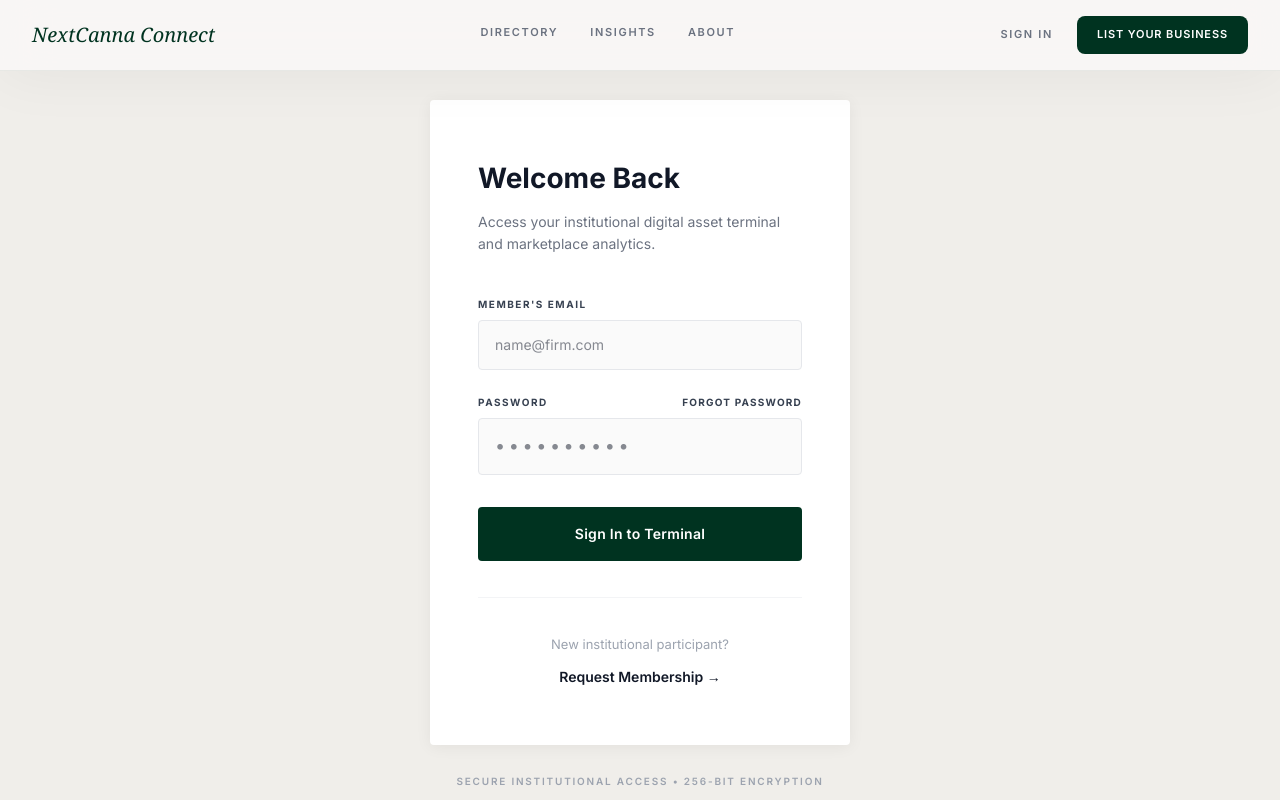
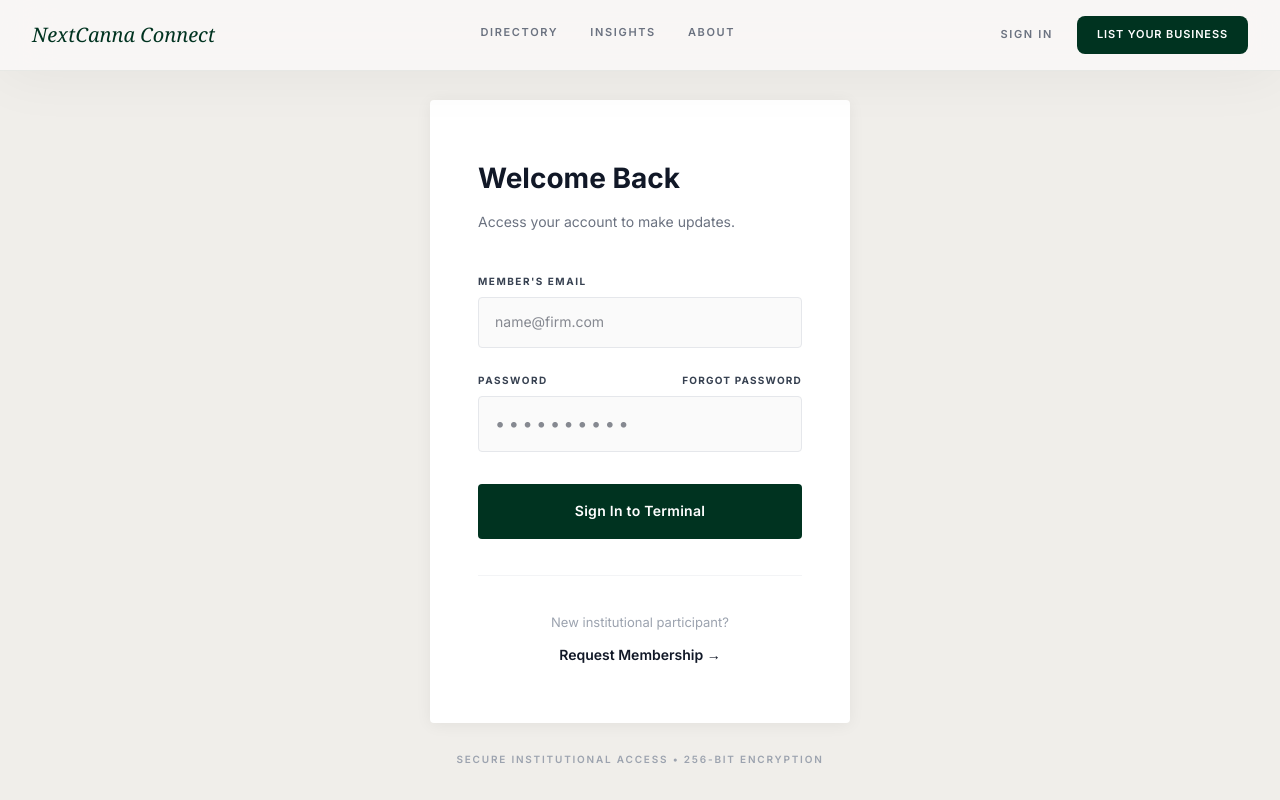
Before and after one commit to muhammadawais400602/nextcannaconnect.com, a Next.js app: page /signin in a window 1280 px wide. Shown: the top 800 px of the page. Built offline with nearby package versions, Linux system fonts and the light colour scheme.

Commit message:
Update sign in page subtitle copy
https://claude.ai/code/session_011t6foTSyGDBj9mZXEUDJya

```diff
--- a/src/app/signin/page.tsx
+++ b/src/app/signin/page.tsx
@@ -56,7 +56,7 @@ export default function SignInPage() {
             marginBottom: "40px",
           }}
         >
-          Access your institutional digital asset terminal and marketplace analytics.
+          Access your account to make updates.
         </p>
 
         <form onSubmit={handleSubmit}>
```
